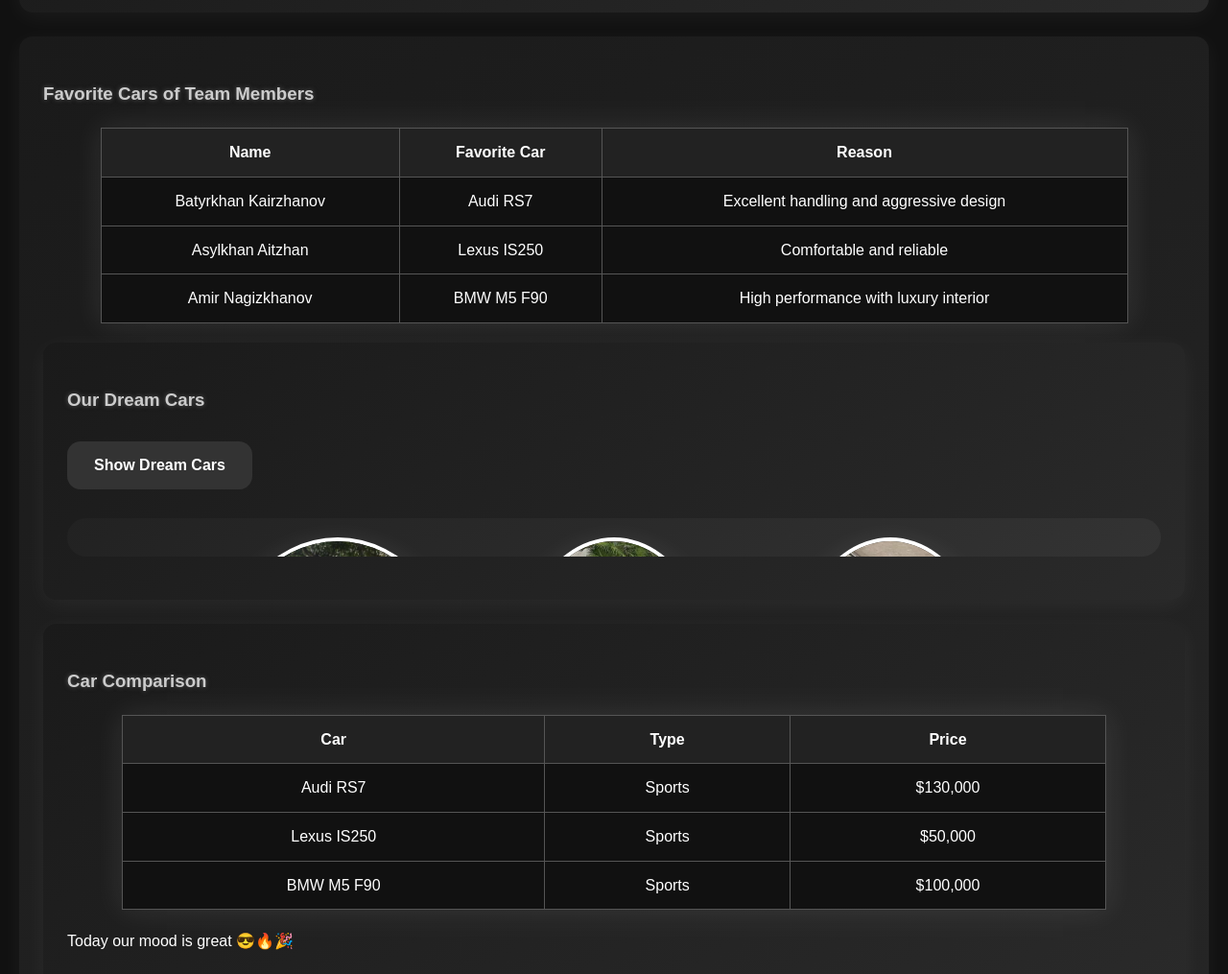
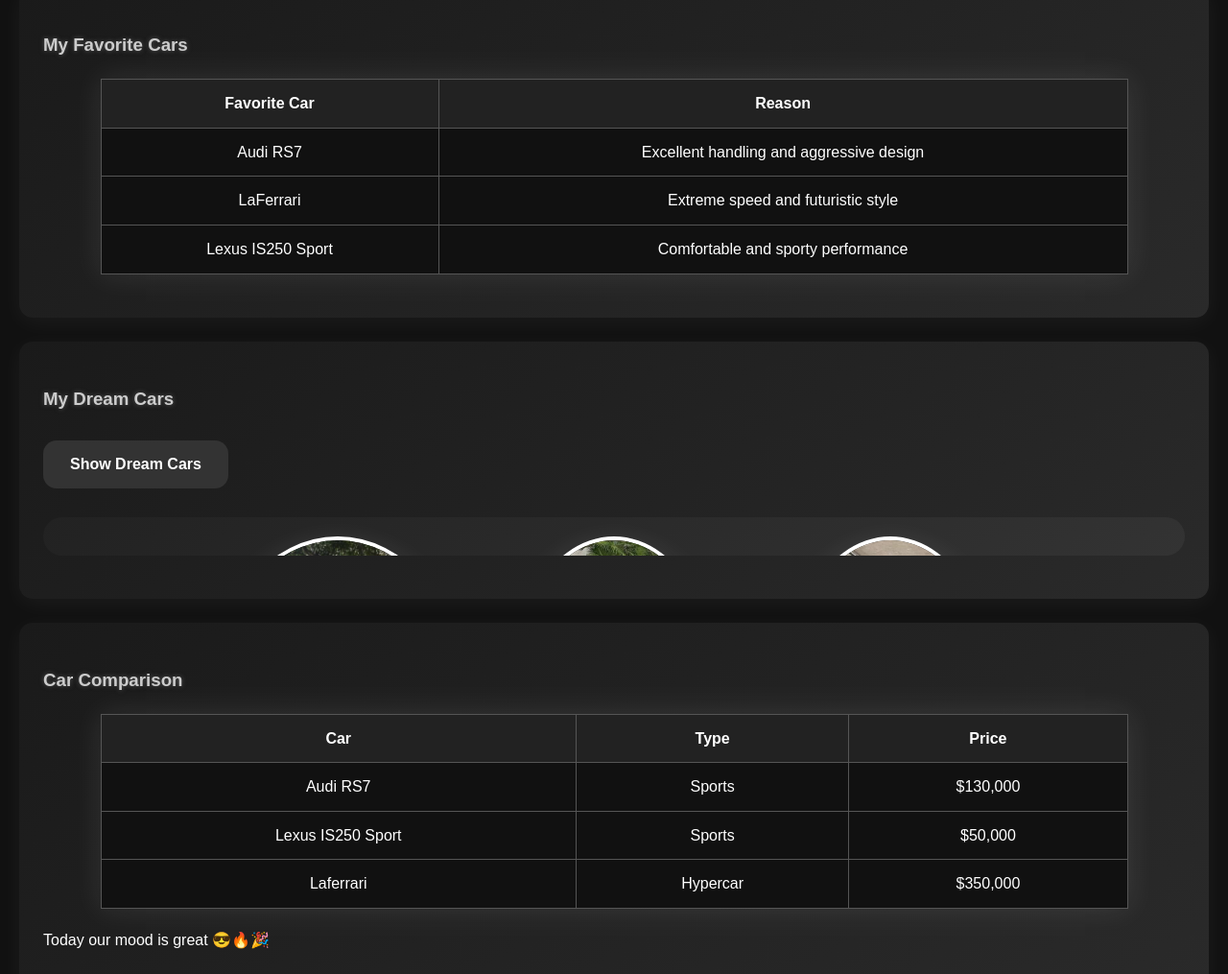
Before and after one commit to batekaaa/carsproject2, a plain HTML site: page index.html in a window 1280 px wide. Shown: the part 540-1555 px from the top of the page at 96% size. Drawn offline with Linux system fonts and the light colour scheme.

Commit message:
Update index.html

```diff
--- a/index.html
+++ b/index.html
@@ -20,9 +20,7 @@
 
     <h3>Team Members</h3>
     <ul>
-        <li><b>Batyrkhan Kairzhanov</b> – Frontend Developer</li>
-        <li><b>Asylkhan Aitzhan</b> – Designer</li>
-        <li><b>Amir Nagizkhanov</b> – Content Manager</li>
+        <li><b>Batyrkhan Kairzhanov</b></li>
     </ul>
 
     <hr>
@@ -33,32 +31,29 @@
     </section>
 
     <section id="favorites">
-       <h3>Favorite Cars of Team Members</h3>
+        <h3>My Favorite Cars</h3>
         <table>
             <tr>
-        <th>Name</th>
                 <th>Favorite Car</th>
                 <th>Reason</th>
             </tr>
             <tr>
-        <td>Batyrkhan Kairzhanov</td>
                 <td>Audi RS7</td>
                 <td>Excellent handling and aggressive design</td>
             </tr>
             <tr>
-        <td>Asylkhan Aitzhan</td>
-        <td>Lexus IS250</td>
-        <td>Comfortable and reliable</td>
+                <td>LaFerrari</td>
+                <td>Extreme speed and futuristic style</td>
             </tr>
             <tr>
-        <td>Amir Nagizkhanov</td>
-        <td>BMW M5 F90</td>
-        <td>High performance with luxury interior</td>
+                <td>Lexus IS250 Sport</td>
+                <td>Comfortable and sporty performance</td>
             </tr>
         </table>
+    </section>
 
     <section id="dream">
-        <h3>Our Dream Cars</h3>
+        <h3>My Dream Cars</h3>
 
         <input type="checkbox" id="showCarsCheckbox" style="display:none;">
         <label for="showCarsCheckbox" class="btn">Show Dream Cars</label>
@@ -93,14 +88,14 @@
                 <td>$130,000</td>
             </tr>
             <tr>
-                <td>Lexus IS250</td>
+                <td>Lexus IS250 Sport</td>
                 <td>Sports</td>
                 <td>$50,000</td>
             </tr>
             <tr>
-                <td>BMW M5 F90</td>
-                <td>Sports</td>
-                <td>$100,000</td>
+                <td>Laferrari</td>
+                <td>Hypercar</td>
+                <td>$350,000</td>
             </tr>
         </table>
         <p>Today our mood is great 😎🔥🎉</p>
@@ -129,7 +124,7 @@
     </section>
 
     <footer>
-        <p>© 2025 Team Cars Project | SE-2416 | Batyrkhan Kairzhanov, Asylkhan Aitzhan, Amir Nagizkhanov</p>
+        <p>© 2025 Team Cars Project | SE-2416 | Batyrkhan Kairzhanov</p>
     </footer>
 
 </body>
```
Lines whose indentation alone changed are shown as unchanged.
